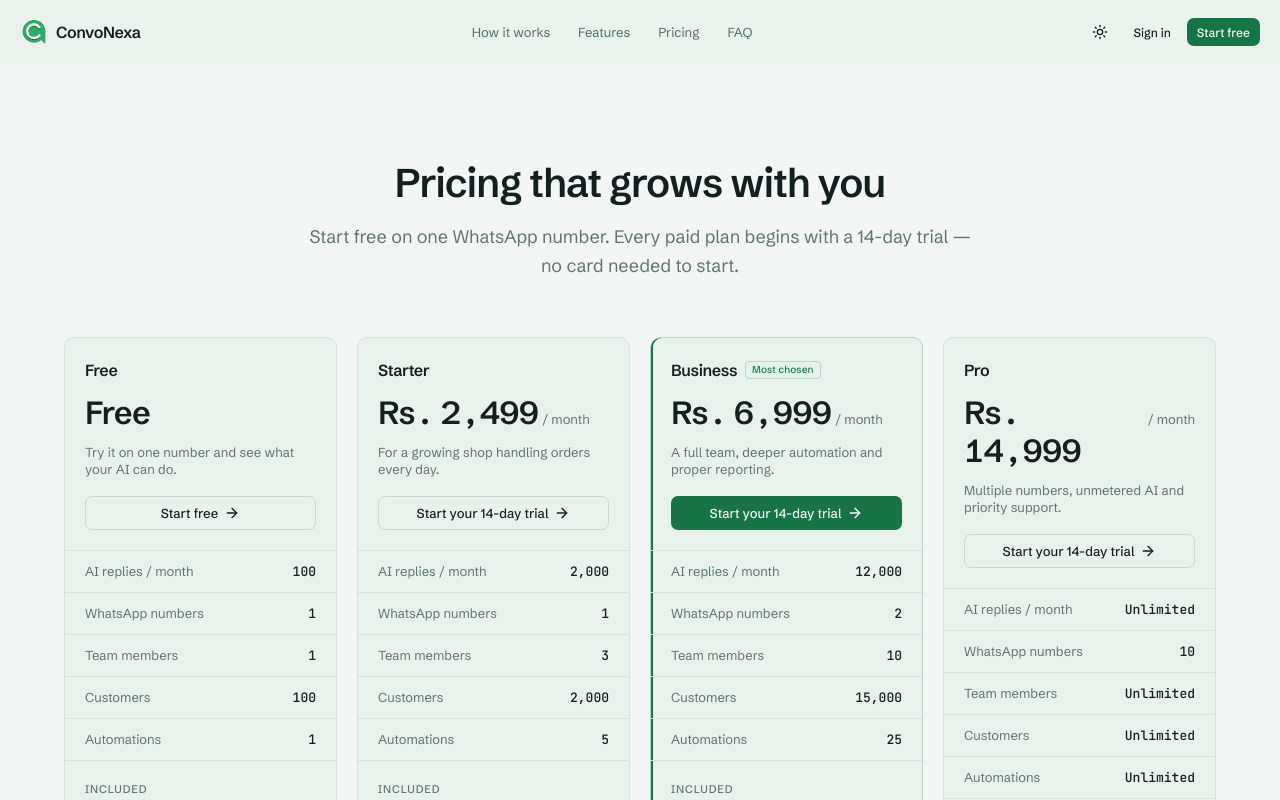
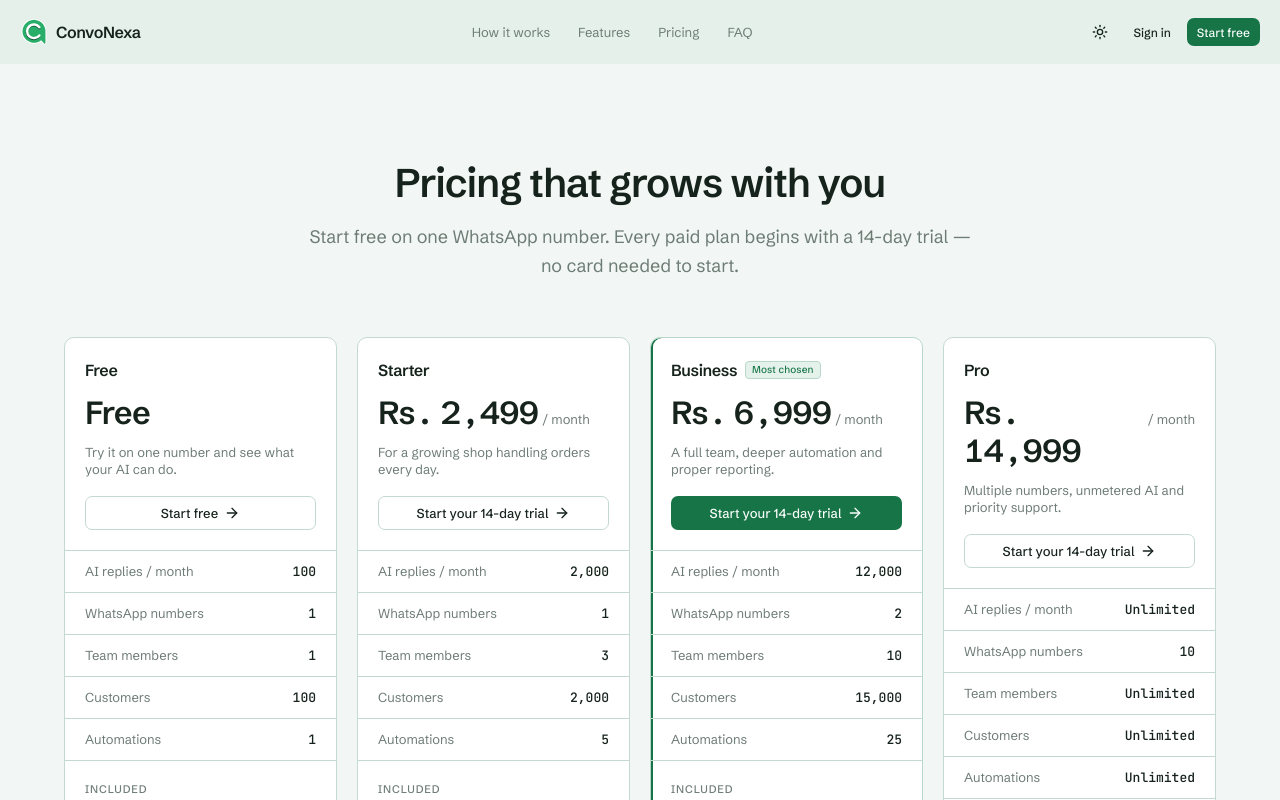
Before and after one commit to MuhammadAkmal2005/whatsapp-os, a Next.js app: page /pricing in a window 1280 px wide. Shown: the top 800 px of the page. Built offline with nearby package versions, Linux system fonts and the light colour scheme.

Commit message:
style(theme): strengthen light and dark visual hierarchy

```diff
--- a/app/globals.css
+++ b/app/globals.css
@@ -53,14 +53,14 @@
      Seven steps, darkest ground to lightest surface, so depth is legible without
      shadow: sunken wells, the page itself, cards, what sits on a card, and the
      tint a selected row takes. */
-  --background: 152 16% 96%;
-  --foreground: 172 24% 10%;
+  --background: 152 26% 96%;
+  --foreground: 152 22% 11%;
 
-  --surface-sunken: 152 16% 94%;
-  --surface-selected: 152 30% 88%;
+  --surface-sunken: 152 28% 92%;
+  --surface-selected: 152 38% 89%;
 
-  --card: 152 24% 93%;
-  --card-foreground: 172 24% 10%;
+  --card: 0 0% 100%;
+  --card-foreground: 152 22% 11%;
 
   /* A surface stacked on a card — a nested panel, a mock frame, a floating menu. On
      paper it cannot go lighter than the card it sits on, so here it is white and
@@ -73,7 +73,7 @@
   --surface-elevated: 0 0% 100%;
 
   --popover: var(--surface-elevated);
-  --popover-foreground: 172 24% 10%;
+  --popover-foreground: 152 22% 11%;
 
   --overlay: 172 24% 10% / 0.32;
 
@@ -87,14 +87,14 @@
   --primary-surface: 152 34% 92%;
   --primary-border: 152 28% 78%;
 
-  --secondary: 154 12% 93%;
-  --secondary-foreground: 168 24% 17%;
+  --secondary: 152 22% 81%;
+  --secondary-foreground: 152 9% 35%;
 
-  --muted: 152 12% 94%;
-  --muted-foreground: 165 9% 42%;
+  --muted: 152 28% 92%;
+  --muted-foreground: 152 6% 46%;
 
   --accent: 152 24% 90%;
-  --accent-foreground: 168 28% 15%;
+  --accent-foreground: 152 22% 11%;
 
   /* ── Interactive states ───────────────────────────────────────────────────────
      Hover and press for a control with no fill of its own — a ghost or outline
@@ -111,8 +111,8 @@
      toward the page, a control lifts off it. That distinction is deliberate; the
      third answer that existed before this pass (`bg-muted` on three of them) was
      not. */
-  --interactive-hover: var(--accent);
-  --interactive-pressed: 152 30% 85%;
+  --interactive-hover: 152 36% 92%;
+  --interactive-pressed: 152 32% 85%;
 
   /* ── Status ───────────────────────────────────────────────────────────────────
      Each family carries a solid fill, its readable foreground, a tinted surface for
@@ -147,9 +147,9 @@
   --ai-surface: 250 44% 96%;
   --ai-border: 250 32% 85%;
 
-  --border: 154 11% 87%;
-  --border-strong: 156 12% 78%;
-  --input: 154 11% 82%;
+  --border: 152 22% 81%;
+  --border-strong: 152 20% 72%;
+  --input: 152 22% 81%;
   --ring: var(--brand-700);
 
   /* ── Chrome ───────────────────────────────────────────────────────────────────
@@ -162,12 +162,12 @@
      Foreground lightness is set by the dimmest thing drawn in it: inactive nav rows
      render at 75% alpha, so 22% is the value at which those still clear 4.5:1
      against the 92% ground. */
-  --sidebar: 152 20% 91%;
-  --sidebar-foreground: 170 20% 22%;
-  --sidebar-muted: 165 11% 38%;
-  --sidebar-accent: 152 24% 88%;
-  --sidebar-selected: 152 30% 86%;
-  --sidebar-border: 152 18% 84%;
+  --sidebar: 152 28% 92%;
+  --sidebar-foreground: 152 22% 11%;
+  --sidebar-muted: 152 6% 46%;
+  --sidebar-accent: 152 36% 92%;
+  --sidebar-selected: 152 38% 89%;
+  --sidebar-border: 152 22% 81%;
   /* Display type in the panel. The body foreground above is deliberately quiet so a
      nav list recedes; a heading set in it looks tired. This is the one step further
      that a headline needs, and having it as a token is what keeps a raw ink value
@@ -227,22 +227,22 @@
 }
 
 .dark {
-  --background: 204 20% 8%;
-  --foreground: 0 0% 100%;
+  --background: 204 20% 6%;
+  --foreground: 204 10% 96%;
 
-  --surface-sunken: 204 20% 5%;
+  --surface-sunken: 204 22% 4%;
   --surface-selected: 158 50% 16%;
 
-  --card: 204 20% 12%;
-  --card-foreground: 0 0% 100%;
+  --card: 204 18% 10%;
+  --card-foreground: 204 10% 96%;
 
   /* On ink, elevation is value: a panel inside a card genuinely gets lighter. This is the
      mechanism that cannot exist in light mode, where the card is already white — same
      token, and the reason it is a token at all rather than one more shade of `card`. */
-  --surface-elevated: 204 20% 16%;
+  --surface-elevated: 204 16% 14%;
 
   --popover: var(--surface-elevated);
-  --popover-foreground: 0 0% 100%;
+  --popover-foreground: 204 10% 96%;
 
   --overlay: 174 30% 3% / 0.6;
 
@@ -256,17 +256,17 @@
   --primary-surface: 164 30% 16%;
   --primary-border: 162 26% 26%;
 
-  --secondary: 204 15% 15%;
-  --secondary-foreground: 0 0% 100%;
+  --secondary: 204 18% 14%;
+  --secondary-foreground: 204 10% 96%;
 
-  --muted: 204 15% 14%;
-  --muted-foreground: 204 10% 65%;
+  --muted: 204 18% 12%;
+  --muted-foreground: 204 10% 60%;
 
-  --accent: 158 40% 14%;
-  --accent-foreground: 0 0% 100%;
+  --accent: 158 30% 12%;
+  --accent-foreground: 204 10% 96%;
 
-  --interactive-hover: var(--accent);
-  --interactive-pressed: 158 40% 18%;
+  --interactive-hover: 158 30% 12%;
+  --interactive-pressed: 158 40% 16%;
 
   --success: 156 46% 44%;
   --success-foreground: 172 36% 6%;
@@ -294,17 +294,17 @@
   --ai-surface: 250 26% 18%;
   --ai-border: 250 24% 30%;
 
-  --border: 204 15% 18%;
-  --border-strong: 204 15% 24%;
-  --input: 204 15% 20%;
+  --border: 204 16% 18%;
+  --border-strong: 204 16% 26%;
+  --input: 204 16% 20%;
   --ring: 158 46% 50%;
 
-  --sidebar: 204 22% 6%;
-  --sidebar-foreground: 0 0% 95%;
-  --sidebar-muted: 204 10% 55%;
-  --sidebar-accent: 158 40% 14%;
+  --sidebar: 204 20% 8%;
+  --sidebar-foreground: 204 10% 90%;
+  --sidebar-muted: 204 10% 60%;
+  --sidebar-accent: 158 30% 12%;
   --sidebar-selected: 158 50% 16%;
-  --sidebar-border: 204 20% 14%;
+  --sidebar-border: 204 16% 14%;
   --sidebar-strong: 0 0% 100%;
   --sidebar-primary: 158 46% 50%;
 
@@ -391,54 +391,54 @@
  * rhythm, same components; the mechanism follows the theme.
  */
 .marketing-band {
-  --background: var(--brand-50);
-  --foreground: 172 30% 9%;
+  --background: 152 28% 92%;
+  --foreground: 152 22% 11%;
 
-  --surface-sunken: 152 24% 90%;
-  --surface-selected: 154 30% 90%;
+  --surface-sunken: 152 30% 88%;
+  --surface-selected: 152 38% 85%;
 
   /* Cards stay white. On a tinted ground that is what makes them read as objects
      resting on the band rather than panels cut out of it. */
   --card: 0 0% 100%;
-  --card-foreground: 172 30% 9%;
+  --card-foreground: 152 22% 11%;
   --surface-elevated: 0 0% 100%;
 
   --popover: var(--surface-elevated);
-  --popover-foreground: 172 30% 9%;
+  --popover-foreground: 152 22% 11%;
 
-  --secondary: 152 18% 89%;
-  --secondary-foreground: 168 26% 15%;
+  --secondary: 152 22% 81%;
+  --secondary-foreground: 152 9% 35%;
 
-  --muted: 152 18% 90%;
-  --muted-foreground: 165 12% 38%;
+  --muted: 152 30% 88%;
+  --muted-foreground: 152 6% 46%;
 
-  --accent: 152 22% 89%;
-  --accent-foreground: 168 30% 13%;
+  --accent: 152 36% 92%;
+  --accent-foreground: 152 22% 11%;
 
-  --interactive-hover: var(--accent);
-  --interactive-pressed: 152 24% 84%;
+  --interactive-hover: 152 36% 92%;
+  --interactive-pressed: 152 32% 85%;
 
   /* Borders step down with the ground. The page's 87% hairline is invisible on a 93%
      band; everything here is one step darker than its root counterpart. */
-  --border: 152 16% 84%;
-  --border-strong: 152 16% 74%;
-  --input: 152 14% 80%;
+  --border: 152 22% 76%;
+  --border-strong: 152 20% 67%;
+  --input: 152 22% 76%;
 
   background-color: hsl(var(--background));
   color: hsl(var(--foreground));
 }
 
 .dark .marketing-band {
-  --background: var(--brand-950);
+  --background: 204 22% 4%;
   --foreground: var(--mk-on-ink);
 
-  --surface-sunken: 158 46% 3%;
-  --surface-selected: 155 28% 13%;
+  --surface-sunken: 204 24% 2%;
+  --surface-selected: 158 50% 14%;
 
-  --card: var(--brand-900);
+  --card: 204 20% 8%;
   --card-foreground: var(--mk-on-ink);
 
-  --surface-elevated: var(--brand-850);
+  --surface-elevated: 204 18% 12%;
 
   --popover: var(--surface-elevated);
   --popover-foreground: var(--mk-on-ink);
```
